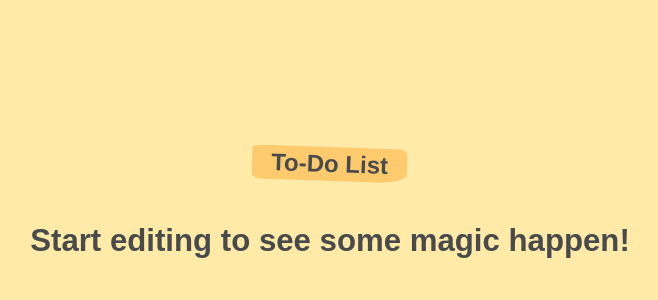
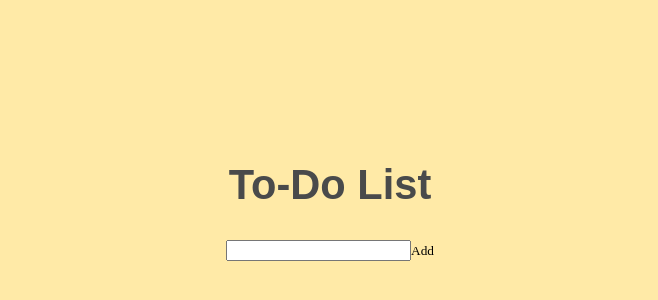
Before and after one commit to sogood17/reactTodoApp01, a React (Create React App) app: page / in a window 1280 px wide. Shown: the part 80-380 px from the top of the page, without its empty margins (310-968 px from the left). Built offline with nearby package versions, Linux system fonts and the light colour scheme.

Commit message:
Update App.js

```diff
--- a/src/App.js
+++ b/src/App.js
@@ -1,12 +1,34 @@
 import "./styles.css";
+import React, { useState } from "react";
+import TodoItem from "./TodoItem";
 
 export default function App() {
+  const [inputText, setInputText] = useState("");
+  const [items, setItems] = useState([]);
+
+  function handleChange(event) {
+    const newValue = event.target.value;
+    setInputText(newValue);
+  }
+
+  function addItem() {
+    setItems((prevItems) => {
+      return [...prevItems, inputText];
+    });
+  }
+
   return (
     <div className="App">
-        <div className="heading">
-            <h1>To-Do List</h1>
-        </div>
-      <h2>Start editing to see some magic happen!</h2>
+      <h1>To-Do List</h1>
+      <input onChange={handleChange} value={inputText}></input>
+      <button onClick={addItem}>Add</button>
+      <div>
+        <ul>
+          {items.map((todoItem) => (
+            <TodoItem text={todoItem} />
+          ))}
+        </ul>
+      </div>
     </div>
   );
 }
```
